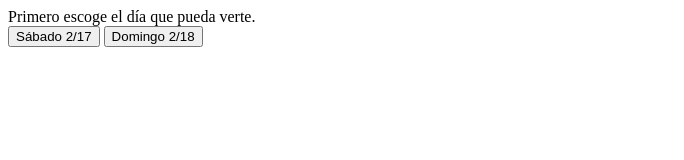
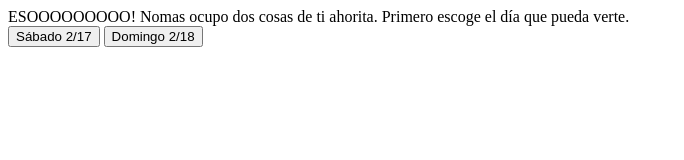
Before and after one commit to birdo98/diana, a plain HTML site: page dateselect.html in a window 1280 px wide. Shown: the whole page, without its empty margins (0-684 px from the left). Drawn offline with Linux system fonts and the light colour scheme.

Commit message:
Update dateselect.html

```diff
--- a/dateselect.html
+++ b/dateselect.html
@@ -7,7 +7,7 @@
 <body>
 <!-- Date Selection Page -->
 <div class="container">
-    <div class="message">Primero escoge el día que pueda verte.</div>
+    <div class="message">ESOOOOOOOOO! Nomas ocupo dos cosas de ti ahorita. Primero escoge el día que pueda verte.</div>
     <div class="options-container">
         <button class="date-option" onclick="storeSelectionAndProceed('date', 'Sábado 2/17')">Sábado 2/17</button>
         <button class="date-option" onclick="storeSelectionAndProceed('date', 'Domingo 2/18')">Domingo 2/18</button>
```
